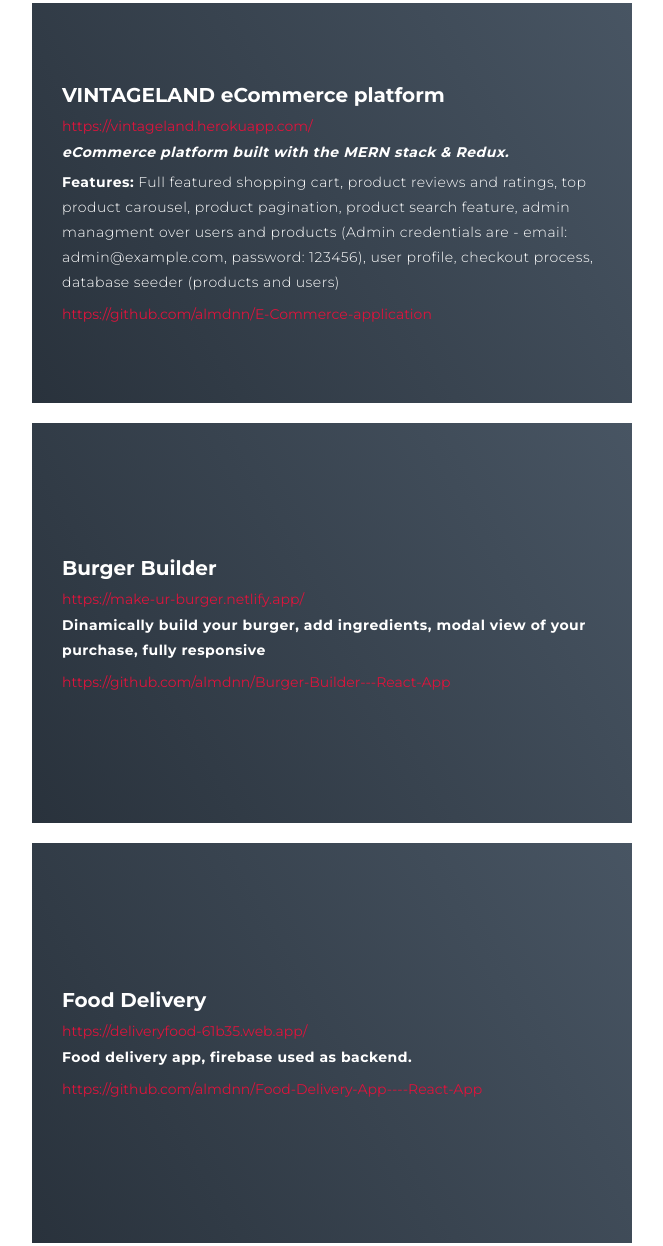
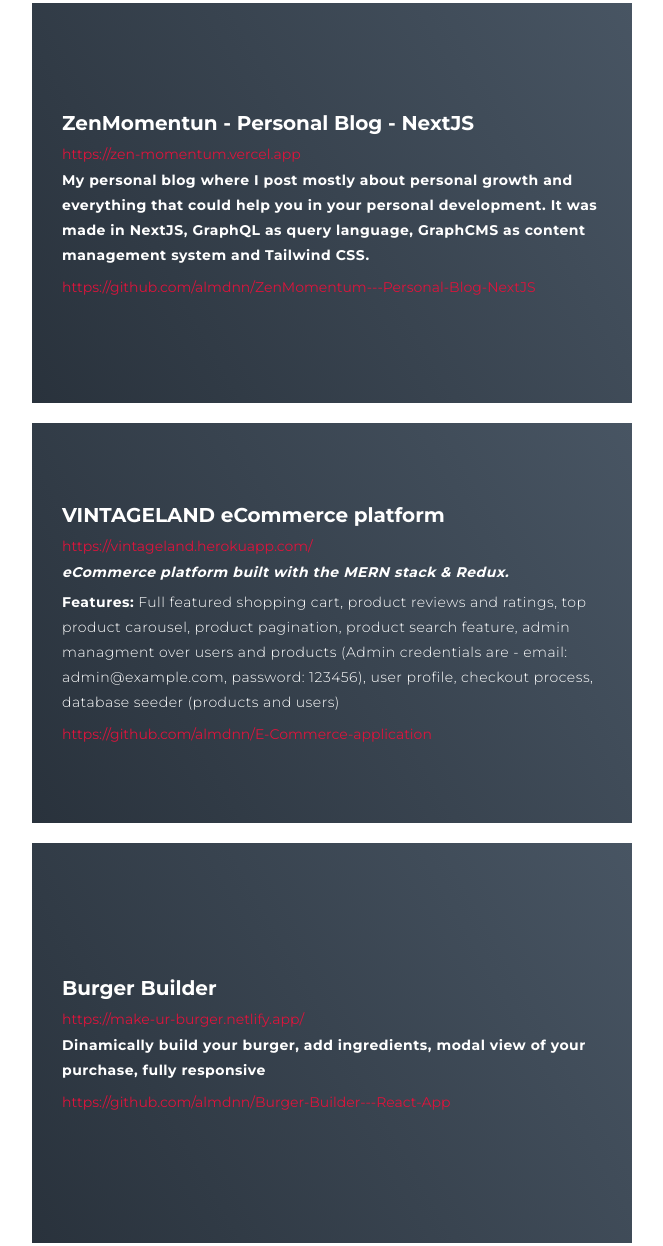
Before and after one commit to almdnn/My-Portfolio-Website, a plain HTML site: page index.html in a window 1280 px wide. Shown: the part 1830-3076 px from the top of the page, without its empty margins (308-971 px from the left). Drawn offline with Linux system fonts and the light colour scheme.

Commit message:
new project added

```diff
--- a/index.html
+++ b/index.html
@@ -73,7 +73,7 @@
             My official education is the <em>Bachelor of Business Economics.</em>
             <p>With a passion for both personal growth and for software development, when I'm not at work, I spend my free time studying, exploring, and building. Experience has taught me to take accessibility and responsiveness seriously.
               Although I find everything about programming interesting, web development is my passion and I love working in Front End area.
-              My experience mostly spans the JavaScript ecosystem: <strong>JavaScript, TypeScript, React, Node.js. </strong>I'm seeking for improvement in everything I do. Often a bit uncomfortable, but always going out of my comfort zone.
+              My experience mostly spans the JavaScript ecosystem: <strong>JavaScript, TypeScript, React, NextJS, NodeJS. </strong>I'm seeking for improvement in everything I do. Often a bit uncomfortable, but always going out of my comfort zone.
               As I'm curious person, I enjoy watching all sorts of movies, tv shows, documentaries. When I'm not working and developing, I'm hitting the gym! Doing work out, and sports generally, brings me positive energy.  </p>
 
           </p>
@@ -91,6 +91,22 @@
           <h1 class="section-title">Recent <span>Projects</span></h1>
         </div>
         <div class="all-projects">
+          <div class="project-item">
+            <div class="project-info">
+              <h1>ZenMomentun - Personal Blog - NextJS</h1>
+              <a href="https://zen-momentum.vercel.app" type="button"
+                >https://zen-momentum.vercel.app</a
+              >
+              <p>
+                <strong>My personal blog where I post mostly about personal growth and everything that could help you in your personal development. It was made in NextJS, GraphQL as query language, GraphCMS as content management system and Tailwind CSS. </strong>
+              </p>
+              <a
+                href="https://github.com/almdnn/ZenMomentum---Personal-Blog-NextJS"
+                type="button"
+                >https://github.com/almdnn/ZenMomentum---Personal-Blog-NextJS</a
+              >
+            </div>
+          </div>
           <div class="project-item">
             <div class="project-info">
               <h1>VINTAGELAND eCommerce platform</h1>
@@ -140,22 +156,7 @@
             </div>
           </div>
 
-          <div class="project-item">
-            <div class="project-info">
-              <h1>Food Delivery</h1>
-              <a href="https://deliveryfood-61b35.web.app/" type="button"
-                >https://deliveryfood-61b35.web.app/</a
-              >
-              <p>
-                <strong>Food delivery app, firebase used as backend. </strong>
-              </p>
-              <a
-                href="https://github.com/almdnn/Food-Delivery-App----React-App"
-                type="button"
-                >https://github.com/almdnn/Food-Delivery-App----React-App</a
-              >
-            </div>
-          </div>
+
         </div>
       </div>
     </section>
```
Also changed, not shown: 2 other files.
